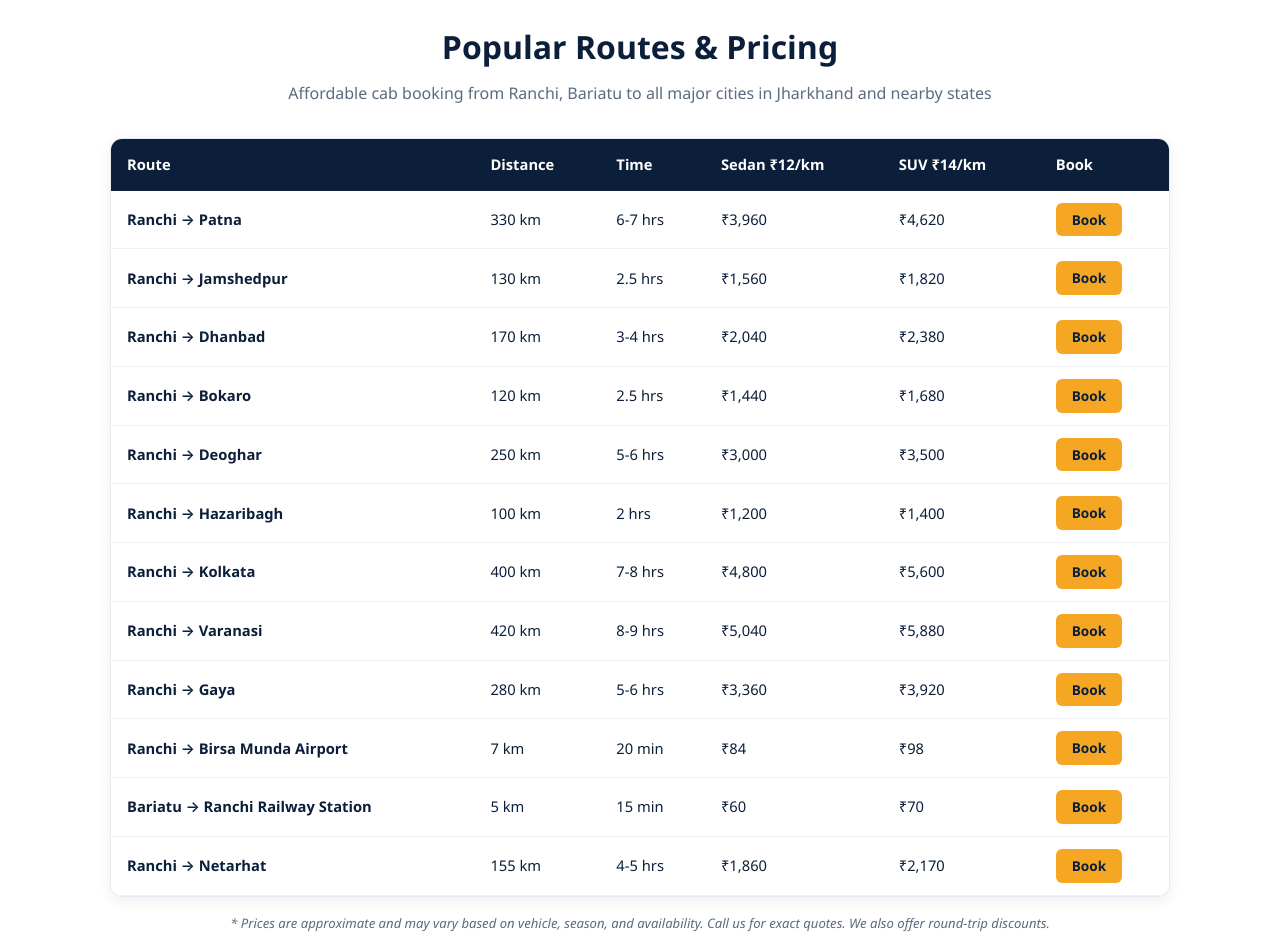
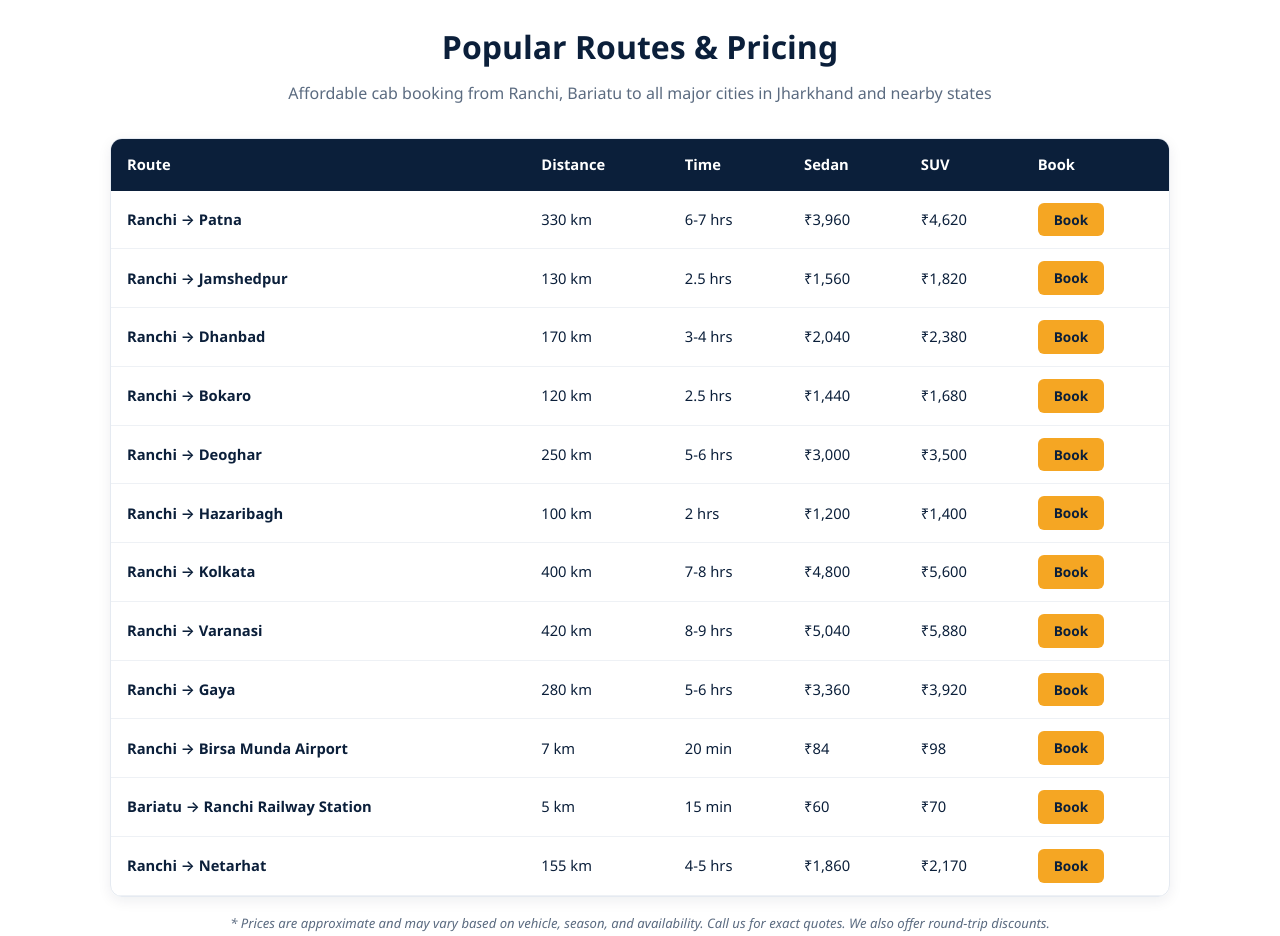
Before and after one commit to hariomk8118-source/RR-Tour-and-Travels, a React (Vite) app: page / in a window 1280 px wide. Shown: the part 3060-3996 px from the top of the page. Built offline with nearby package versions, Linux system fonts and the light colour scheme.

Commit message:
Remove per-km rate from table headers

```diff
--- a/src/components/Routes.jsx
+++ b/src/components/Routes.jsx
@@ -42,8 +42,8 @@ export default function Routes() {
                 <th>Route</th>
                 <th>Distance</th>
                 <th>Time</th>
-                <th>Sedan ₹12/km</th>
-                <th>SUV ₹14/km</th>
+                <th>Sedan</th>
+                <th>SUV</th>
                 <th>Book</th>
               </tr>
             </thead>
```
